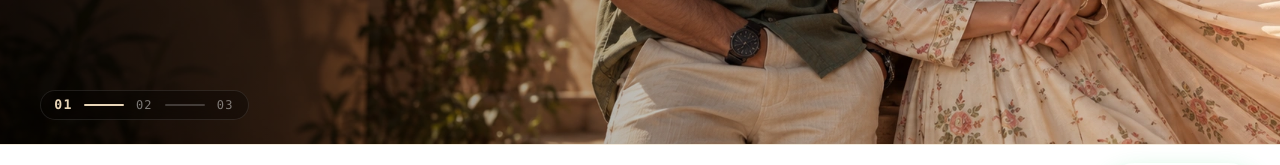
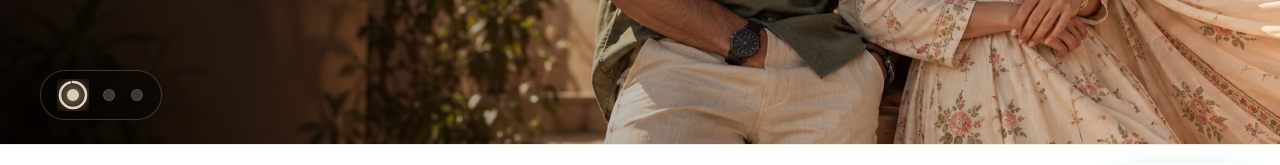
Before and after one commit to hmcommits/varna-one, a Next.js app: page / in a window 1280 px wide. Shown: the part 553-718 px from the top of the page. Built offline with nearby package versions, Linux system fonts and the light colour scheme; a web font is replaced by a local one.

Commit message:
feat: convert hero numbered progress to modern orbital glassmorphic bubble indicators with circular timer ring

```diff
--- a/src/app/globals.css
+++ b/src/app/globals.css
@@ -112,3 +112,17 @@ body {
 .whatsapp-gentle-glow {
   animation: whatsappGentleGlow 4.5s ease-in-out infinite;
 }
+
+/* Unique orbital bubble timer animation for hero slider */
+@keyframes slideProgress {
+  from {
+    stroke-dashoffset: 81.68;
+  }
+  to {
+    stroke-dashoffset: 0;
+  }
+}
+
+.animate-slide-progress {
+  animation: slideProgress 6.5s linear forwards;
+}
--- a/src/components/sections/HeroSlider.tsx
+++ b/src/components/sections/HeroSlider.tsx
@@ -187,34 +187,62 @@ export default function HeroSlider() {
         <ChevronRight size={22} />
       </button>
 
-      {/* Bottom Bar: Editorial Numbered Progress Bar (01 — 02 — 03) + Mobile Arrow Controls */}
+      {/* Bottom Bar: Unique & Modern Frosted Bubble / Round Indicators + Mobile Arrow Controls */}
       <div className="absolute bottom-3 md:bottom-6 left-4 md:left-10 right-4 md:right-auto z-30 flex items-center justify-between md:justify-start gap-4">
-        {/* Editorial Numbered Progress Bar */}
-        <div className="flex items-center gap-2.5 sm:gap-3 bg-black/30 backdrop-blur-md px-3.5 py-1.5 rounded-full border border-white/10">
+        {/* Floating Glassmorphic Bubble Pod */}
+        <div className="flex items-center gap-3 bg-black/40 backdrop-blur-xl px-3.5 py-1.5 sm:px-4 sm:py-2 rounded-full border border-white/20 shadow-2xl">
           {slides.map((_, i) => (
-            <div key={i} className="flex items-center gap-2 sm:gap-3">
             <button
+              key={i}
               type="button"
               onClick={() => setCurrent(i)}
               aria-label={`Go to slide ${i + 1}`}
-                className={`text-[11px] sm:text-xs font-mono tracking-widest transition-all cursor-pointer ${
+              className={`group relative flex items-center justify-center transition-all duration-500 cursor-pointer ${
                 i === current
-                    ? 'text-[#e8d5b7] font-bold scale-110 drop-shadow'
-                    : 'text-white/45 hover:text-white/80'
+                  ? 'w-7 h-7 sm:w-8 sm:h-8'
+                  : 'w-3.5 h-3.5 sm:w-4 sm:h-4 opacity-50 hover:opacity-100 hover:scale-125'
               }`}
             >
-                0{i + 1}
+              {i === current ? (
+                <>
+                  {/* Outer Orbital Progress Ring (Modern Watch / Story Timer in 6.5s) */}
+                  <svg
+                    key={current}
+                    className="absolute inset-0 w-full h-full -rotate-90 pointer-events-none"
+                    viewBox="0 0 32 32"
+                  >
+                    {/* Subtle track background */}
+                    <circle
+                      cx="16"
+                      cy="16"
+                      r="13"
+                      stroke="rgba(255,255,255,0.18)"
+                      strokeWidth="2"
+                      fill="none"
+                    />
+                    {/* Animated filling stroke */}
+                    <circle
+                      cx="16"
+                      cy="16"
+                      r="13"
+                      stroke="#e8d5b7"
+                      strokeWidth="2.5"
+                      strokeLinecap="round"
+                      strokeDasharray="81.68"
+                      strokeDashoffset="81.68"
+                      fill="none"
+                      className="animate-slide-progress drop-shadow-[0_0_6px_rgba(232,213,183,0.9)]"
+                    />
+                  </svg>
+
+                  {/* Luminous Glowing Core Pearl */}
+                  <span className="w-2.5 h-2.5 sm:w-3 sm:h-3 rounded-full bg-[#e8d5b7] shadow-[0_0_12px_#e8d5b7] animate-pulse" />
+                </>
+              ) : (
+                /* Inactive Bubble: Translucent frosted glass pearl */
+                <span className="w-2.5 h-2.5 sm:w-3 sm:h-3 rounded-full bg-white/40 group-hover:bg-white group-hover:shadow-[0_0_10px_rgba(255,255,255,0.9)] border border-white/30 transition-all duration-300" />
+              )}
             </button>
-              {i < slides.length - 1 && (
-                <div className="w-6 sm:w-10 h-0.5 bg-white/20 rounded-full overflow-hidden">
-                  <div
-                    className={`h-full bg-[#e8d5b7] transition-all duration-500 ${
-                      i === current ? 'w-full' : i < current ? 'w-full opacity-60' : 'w-0'
-                    }`}
-                  />
-                </div>
-              )}
-            </div>
           ))}
         </div>
 
```
Lines whose indentation alone changed are shown as unchanged.
